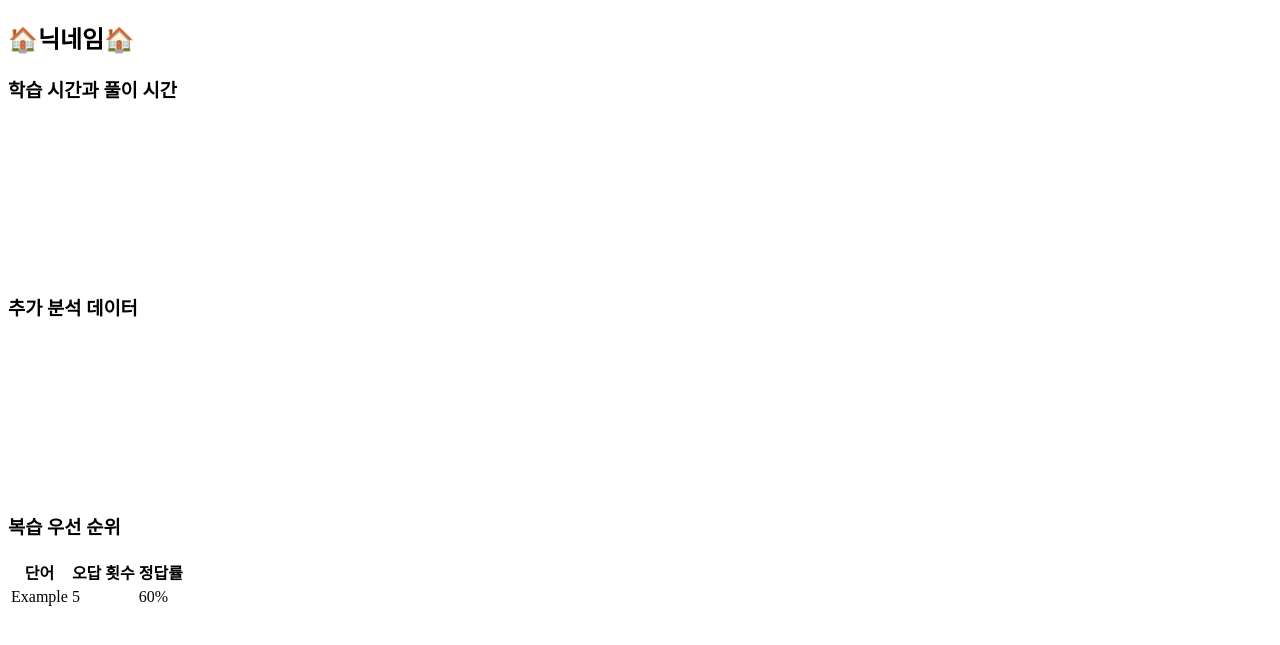
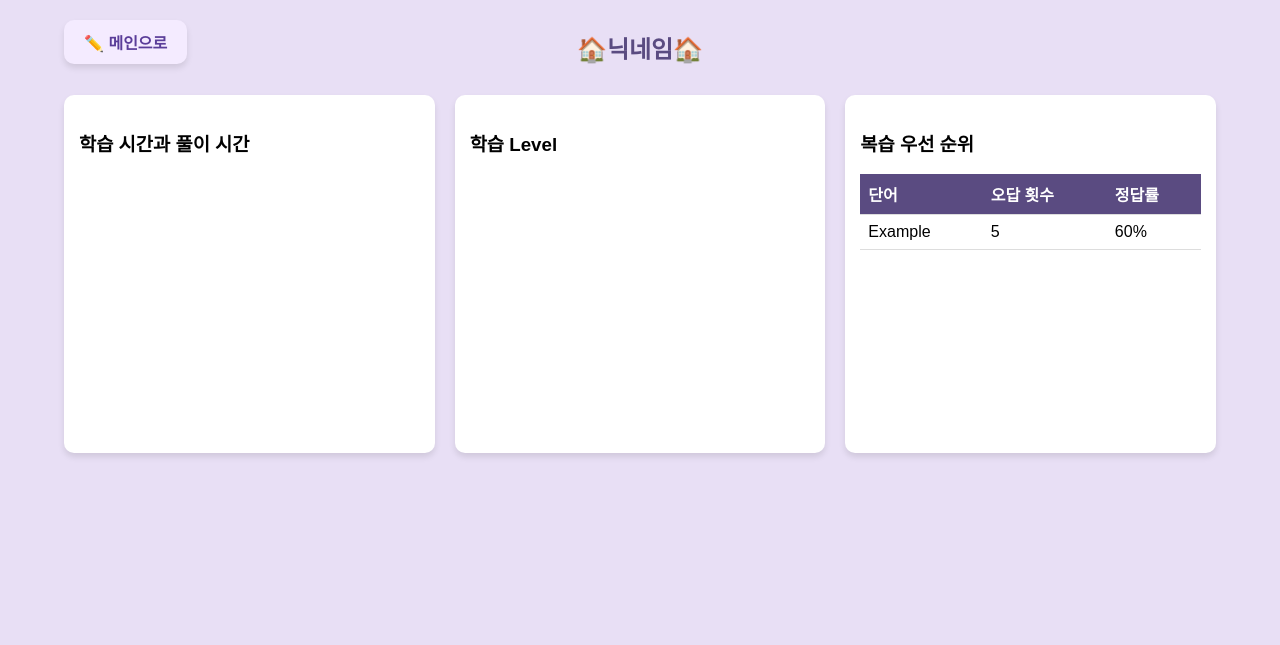
Before and after one commit to haedal-uni/eng, a Spring Boot app: page /my-page in a window 1280 px wide. Shown: the top 645 px of the page. Run offline with Spring Boot 4, Linux system fonts and the light colour scheme; a map, chart or similar area stays blank; some of the project's set-up classes (security, data sources, template engines, error pages and the like) are left out, and stand-ins take their place.

Commit message:
[add] front - mypage [#20]

```diff
--- /dev/null
+++ b/src/main/resources/static/css/myPage.css
@@ -0,0 +1,87 @@
+body {
+    font-family: Arial, sans-serif;
+    background-color: #E8DFF5; /* 파스텔 톤 옅은 보라색 */
+    margin: 0;
+    padding: 0;
+}
+.container {
+    width: 90%;
+    margin: auto;
+    padding: 20px;
+}
+.profile {
+    text-align: center;
+    margin-bottom: 20px;
+}
+.profile img {
+    width: 100px;
+    height: 100px;
+    border-radius: 50%; /* 동그란 모양 */
+    border: 3px solid #FFFFFF;
+    background-color: #FFFFFF;
+}
+.profile h2 {
+    margin: 10px 0;
+    color: #5A4B81; /* 진한 보라색 */
+}
+.card {
+    background-color: #FFFFFF;
+    border-radius: 10px;
+    box-shadow: 0 4px 6px rgba(0, 0, 0, 0.1);
+    padding: 15px; /* 20 */
+    /*padding-top: 10px;*/
+    padding-bottom: 75px;
+    margin: 10px 0;
+    max-width: 390px; /* 최대 너비 제한 */
+    max-height: 390px; /* 최대 너비 제한 */
+}
+.grid {
+    display: grid;
+    grid-template-columns: repeat(auto-fit, minmax(300px, 1fr));
+    gap: 20px;
+}
+.chart {
+    height: 200px; !important;
+}
+table {
+    width: 100%;
+    border-collapse: collapse;
+}
+th, td {
+    text-align: left;
+    padding: 8px;
+    border-bottom: 1px solid #DDD;
+}
+th {
+    background-color: #5A4B81;
+    color: white;
+}
+
+
+/* 메인 페이지로 돌아가는 버튼 */
+.back-button {
+    position: absolute;
+    top: 20px;
+    /*left: 20px;*/
+    padding: 10px 20px;
+    background-color: #F4EBFF;
+    color: #5A3D99;
+    text-decoration: none;
+    border-radius: 10px;
+    font-size: 16px;
+    font-weight: bold;
+    box-shadow: 0px 4px 6px rgba(0, 0, 0, 0.1);
+    transition: background-color 0.3s, transform 0.2s;
+}
+
+/* 버튼 hover 효과 */
+.back-button:hover {
+    background-color: #FFF8FF;
+    transform: translateY(-2px);
+}
+
+/* 버튼 active 효과 */
+.back-button:active {
+    background-color: #E8DFF5;
+    transform: translateY(0);
+}
--- a/src/main/resources/templates/main.html
+++ b/src/main/resources/templates/main.html
@@ -83,6 +83,7 @@
     <button class="floating-button">+</button>
     <button class="floating-button">?</button>
     <button class="floating-button">⚙️</button>
+    <button class="floating-button" onclick="location.href='/my-page'">🏠️</button>
 
     <!-- 파일 업로드 버튼 -->
     <label class="floating-button" for="fileUploadInput">📂</label>
--- a/src/main/resources/templates/myPage.html
+++ b/src/main/resources/templates/myPage.html
@@ -10,10 +10,12 @@
 </head>
 <body>
 <div class="container">
+    <a href="/" class="back-button">✏️ 메인으로</a>
+
     <!-- 사용자 정보 -->
     <div class="profile">
 <!--        <img src="default-avatar.png" alt="Profile Image">-->
-        <h2>🏠닉네임🏠</h2>
+        <h2 id="blank-nickname">🏠닉네임🏠</h2>
     </div>
 
     <!-- 학습 데이터 -->
@@ -23,7 +25,7 @@
             <canvas id="timeChart" class="chart"></canvas>
         </div>
         <div class="card">
-            <h3>추가 분석 데이터</h3>
+            <h3>학습 Level</h3>
             <canvas id="additionalChart" class="chart"></canvas>
         </div>
 
```
